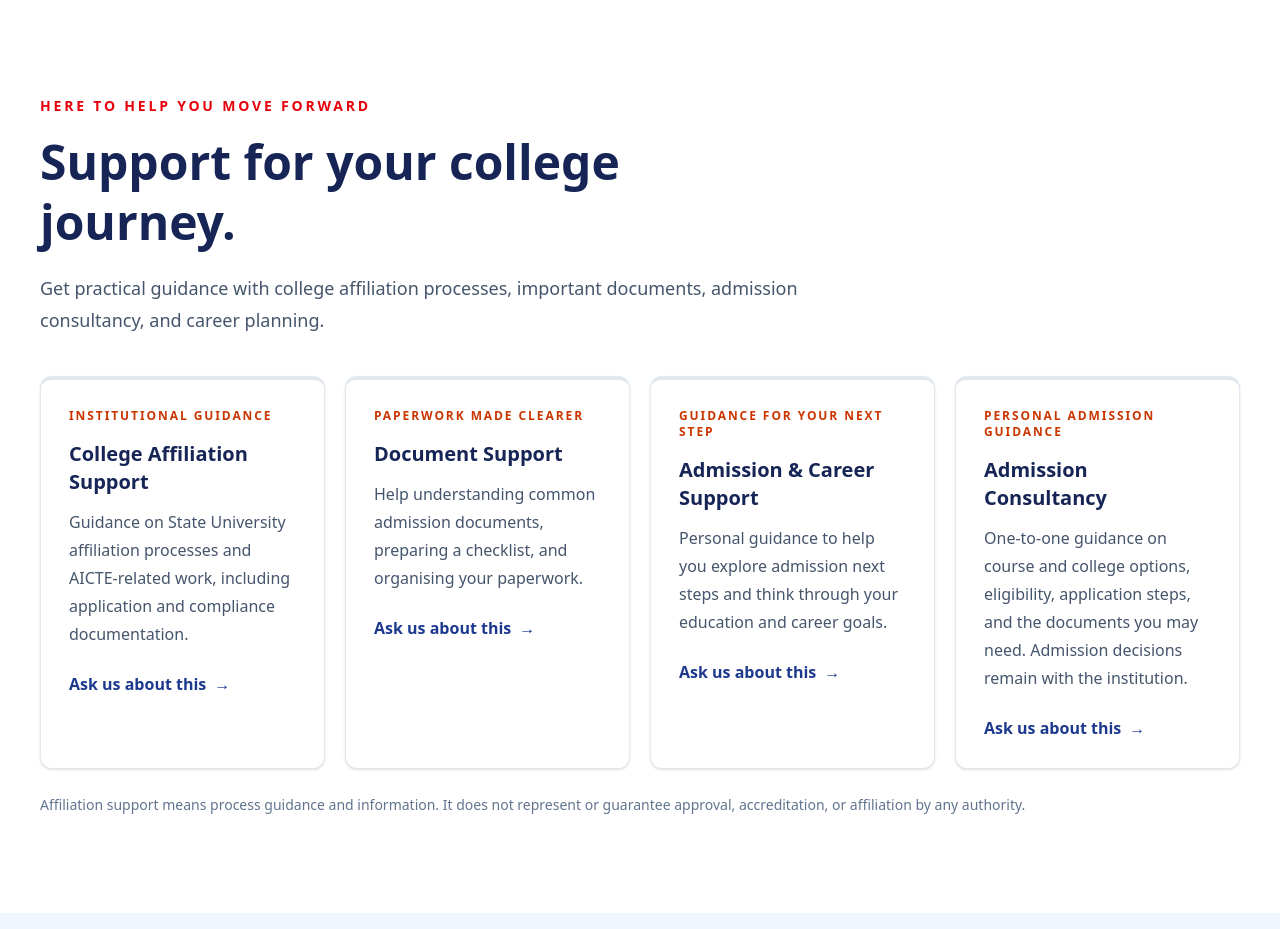
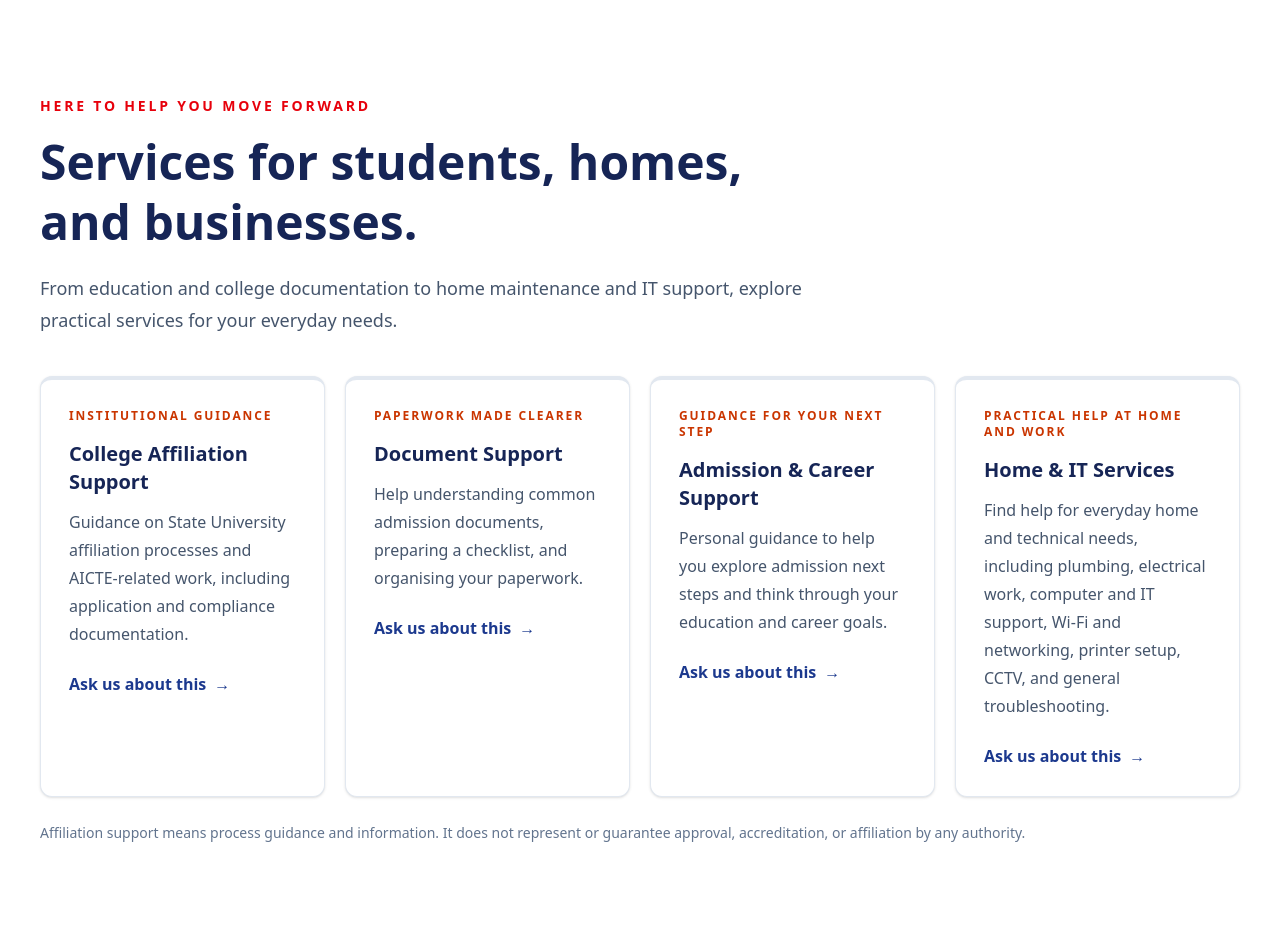
Before and after one commit to eyepek/EYEPEK, a React (Vite) app: page / in a window 1280 px wide. Shown: the part 1620-2549 px from the top of the page. Built offline with nearby package versions, Linux system fonts and the light colour scheme.

Commit message:
Replace admission consultancy card with home and IT services

```diff
--- a/src/pages/HomePage.jsx
+++ b/src/pages/HomePage.jsx
@@ -49,10 +49,10 @@ const studentSupport = [
   },
   {
     number: '04',
-    title: 'Admission Consultancy',
-    description: 'One-to-one guidance on course and college options, eligibility, application steps, and the documents you may need. Admission decisions remain with the institution.',
+    title: 'Home & IT Services',
+    description: 'Find help for everyday home and technical needs, including plumbing, electrical work, computer and IT support, Wi-Fi and networking, printer setup, CCTV, and general troubleshooting.',
     color: 'border-orange-500',
-    label: 'Personal admission guidance',
+    label: 'Practical help at home and work',
   },
 ];
 
@@ -122,8 +122,8 @@ const HomePage = () => (
       <div className='mx-auto max-w-7xl px-6 py-20 md:px-10 md:py-24'>
         <div className='max-w-3xl'>
           <p className='text-sm font-bold uppercase tracking-[0.2em] text-red-600'>Here to help you move forward</p>
-          <h2 className='mt-4 text-3xl font-extrabold leading-tight text-blue-950 md:text-5xl'>Support for your college journey.</h2>
-          <p className='mt-5 text-lg leading-8 text-slate-600'>Get practical guidance with college affiliation processes, important documents, admission consultancy, and career planning.</p>
+          <h2 className='mt-4 text-3xl font-extrabold leading-tight text-blue-950 md:text-5xl'>Services for students, homes, and businesses.</h2>
+          <p className='mt-5 text-lg leading-8 text-slate-600'>From education and college documentation to home maintenance and IT support, explore practical services for your everyday needs.</p>
         </div>
         <div className='mt-10 grid gap-5 sm:grid-cols-2 lg:grid-cols-4'>
           {studentSupport.map((item) => (
```
